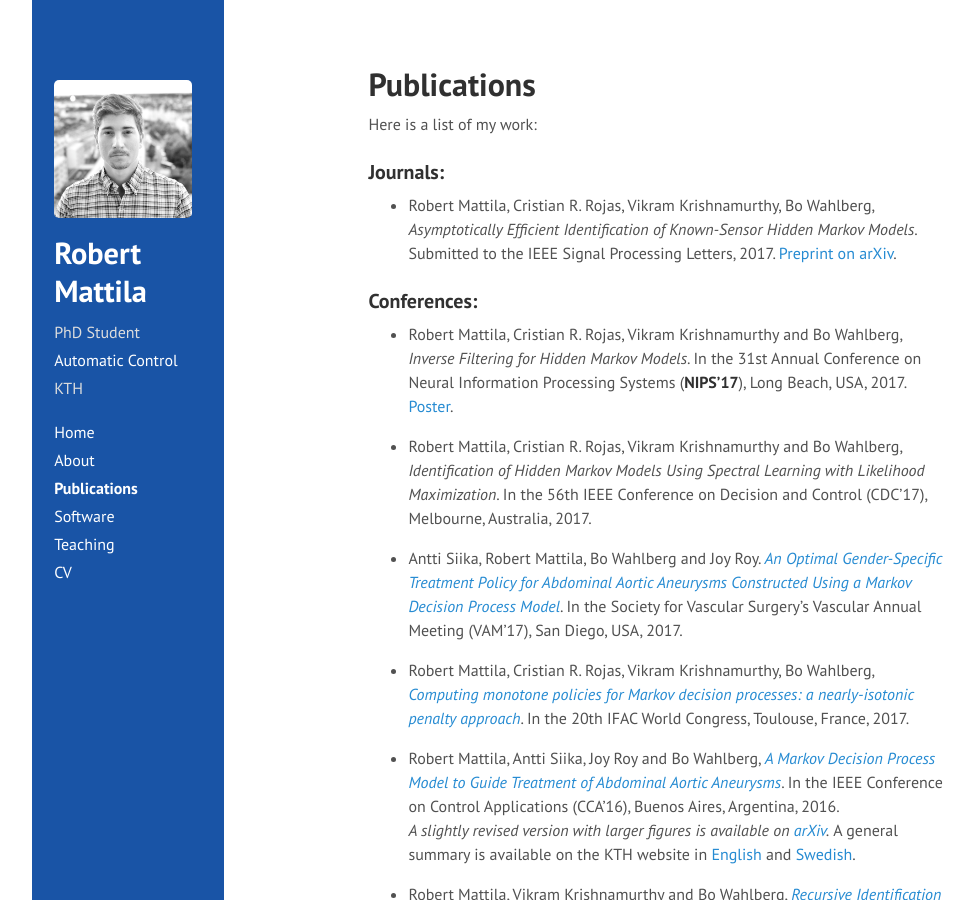
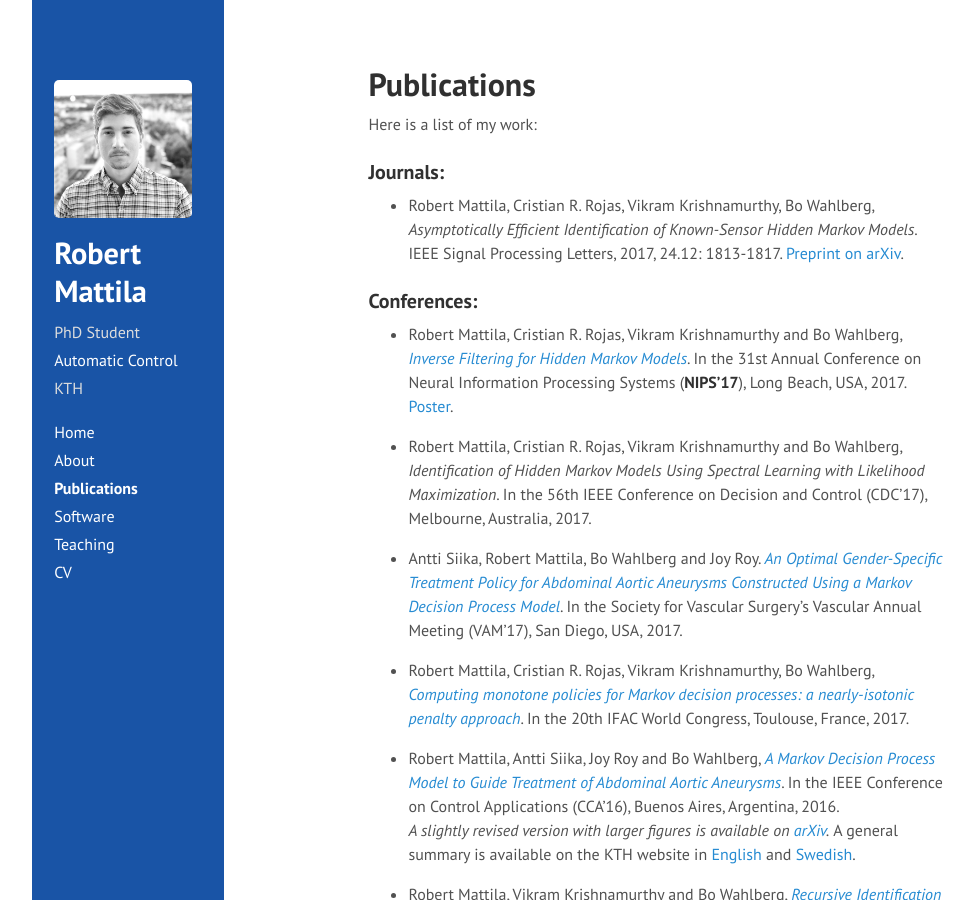
Before and after one commit to rmattila/rmattila.github.io, a Jekyll site: the page built from publications.md, in a window 1280 px wide and 900 px high. Shown: the whole window, without its empty margins (70-1043 px from the left). Built offline with Jekyll 4.4.1, drawn with Linux system fonts in a browser that asks for light colours; comment, search, counter and statistics services are not loaded.

```diff
--- a/publications.md
+++ b/publications.md
@@ -8,17 +8,17 @@ Here is a list of my work:
 
 ### Journals:
 
-* Robert Mattila, Cristian R. Rojas, Vikram Krishnamurthy,
-Bo Wahlberg, *Asymptotically Efficient Identification of Known-Sensor Hidden Markov Models*.
-Submitted to the IEEE Signal Processing Letters, 2017. [Preprint on
-arXiv](https://arxiv.org/abs/1702.00155).
+* Robert Mattila, Cristian R. Rojas, Vikram Krishnamurthy, Bo Wahlberg, *Asymptotically
+  Efficient Identification of Known-Sensor Hidden Markov Models*.  IEEE Signal Processing
+Letters, 2017, 24.12: 1813-1817. [Preprint on arXiv](https://arxiv.org/abs/1702.00155).
 
 ### Conferences:
 
-* Robert Mattila, Cristian R. Rojas, Vikram Krishnamurthy and Bo Wahlberg, *Inverse
-Filtering for Hidden Markov Models*. In the 31st Annual Conference on Neural Information
-Processing Systems (**NIPS'17**), Long Beach, USA, 2017.
-[Poster](http://rmattila.github.io/public/nips17_poster.pdf).
+* Robert Mattila, Cristian R. Rojas, Vikram Krishnamurthy and Bo Wahlberg, *[Inverse
+  Filtering for Hidden Markov
+Models](http://papers.nips.cc/paper/7008-inverse-filtering-for-hidden-markov-models)*. In
+the 31st Annual Conference on Neural Information Processing Systems (**NIPS'17**), Long
+Beach, USA, 2017.  [Poster](http://rmattila.github.io/public/nips17_poster.pdf).
 
 * Robert Mattila, Cristian R. Rojas, Vikram Krishnamurthy and Bo Wahlberg, *Identification
 of Hidden Markov Models Using Spectral Learning with Likelihood Maximization*. In the 56th
```
